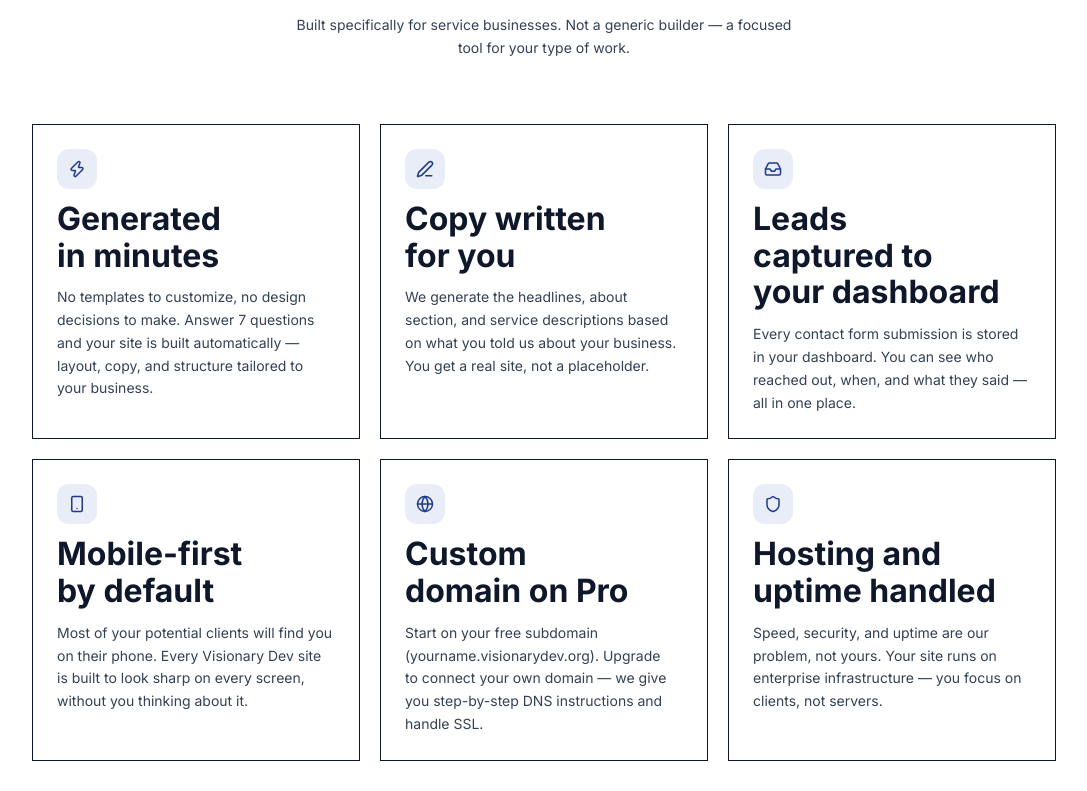
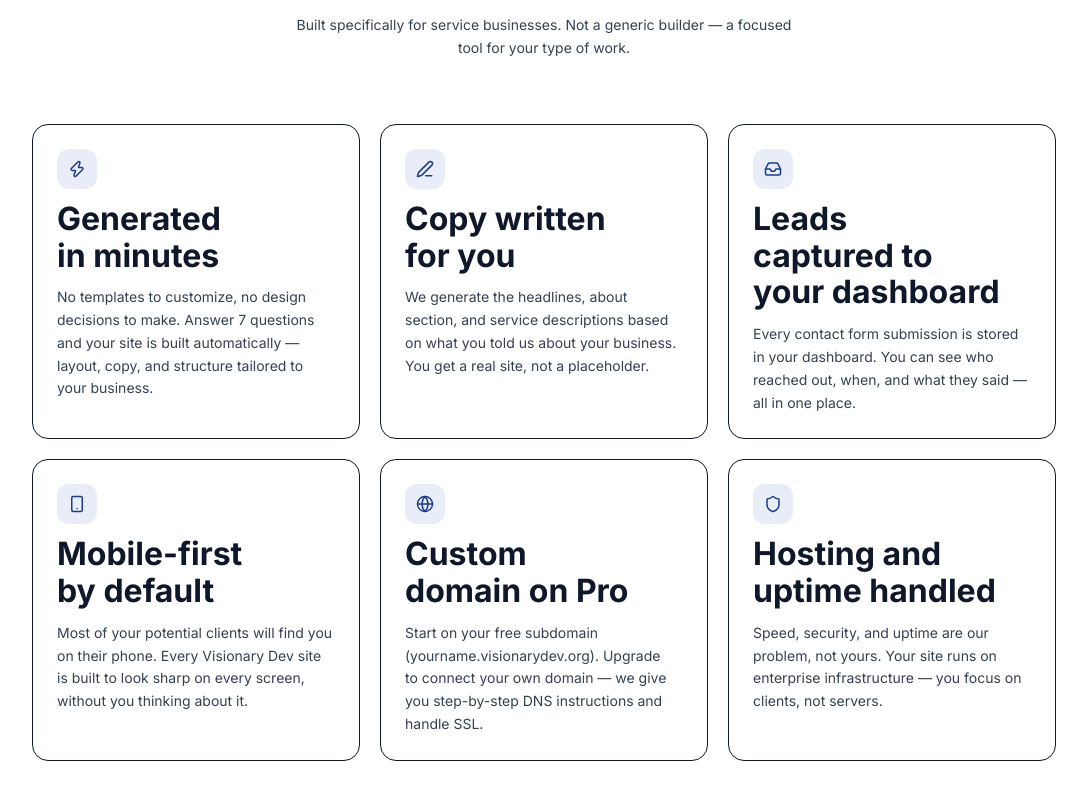
Before and after one commit to JulianWilliams-Code/visionary-dev, a Next.js app: page / in a window 1280 px wide. Shown: the part 3089-3880 px from the top of the page, without its empty margins (96-1183 px from the left). Built offline with nearby package versions, Linux system fonts and the light colour scheme; no server answers.

Commit message:
Standardize all card corners to rounded-2xl — no more pointy boxes

```diff
--- a/components/marketing/FAQ.tsx
+++ b/components/marketing/FAQ.tsx
@@ -77,7 +77,7 @@ export default function FAQ() {
         </div>
 
         {/* Accordion */}
-        <div className="divide-y divide-[--color-border] rounded-xl border border-[--color-border] bg-[--color-surface] overflow-hidden">
+        <div className="divide-y divide-[--color-border] rounded-2xl border border-[--color-border] bg-[--color-surface] overflow-hidden">
           {ITEMS.map((item, i) => {
             const isOpen    = openIndex === i
             const triggerId = `faq-trigger-${baseId}-${i}`
--- a/components/marketing/Features.jsx
+++ b/components/marketing/Features.jsx
@@ -60,7 +60,7 @@ export default function Features() {
             <div
               key={title}
               className="
-                flex flex-col gap-3 rounded-[--radius-lg]
+                flex flex-col gap-3 rounded-2xl
                 border border-[--color-border] bg-[--color-surface] p-6
                 transition-all duration-150 hover:shadow-md
               "
--- a/components/marketing/Problem.jsx
+++ b/components/marketing/Problem.jsx
@@ -45,7 +45,7 @@ export default function Problem() {
           {problems.map(({ Icon, heading, body }) => (
             <div
               key={heading}
-              className="rounded-xl border p-6"
+              className="rounded-2xl border p-6"
               style={{
                 borderColor:     'rgba(255,255,255,0.07)',
                 backgroundColor: 'rgba(255,255,255,0.03)',
```
